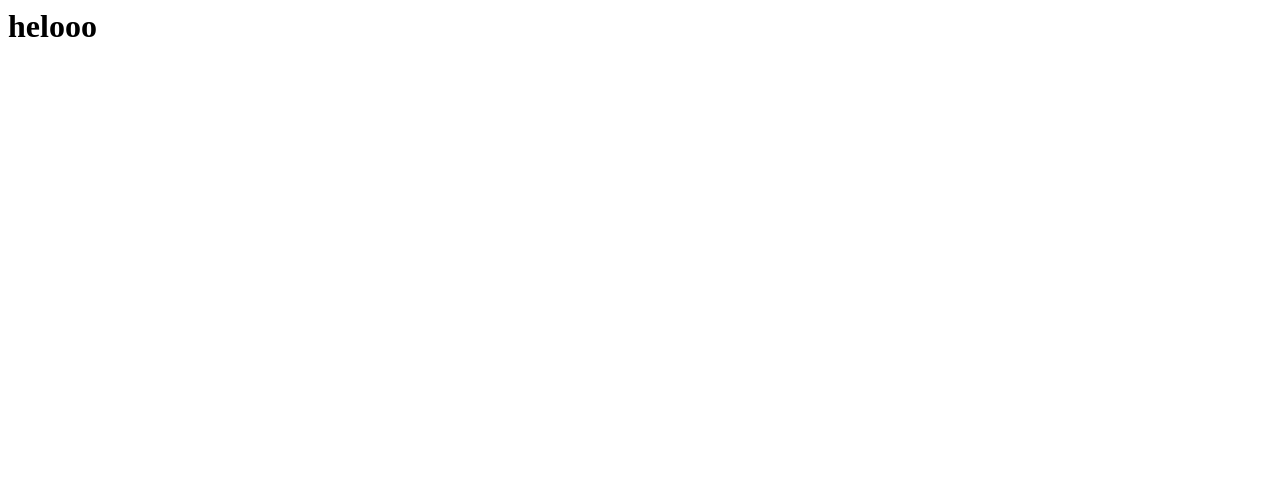
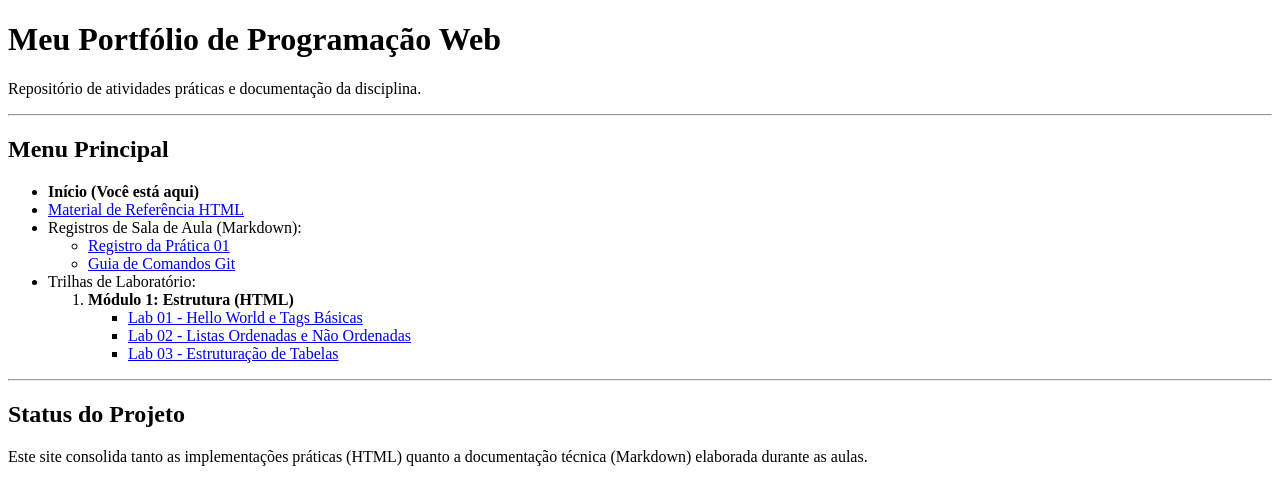
Before and after one commit to Programacao-Web-BSI-2026-2/lab-asafefernandes, a plain HTML site: page index.html in a window 1280 px wide. Drawn offline with Linux system fonts and the light colour scheme.

Commit message:
Update index.html

```diff
--- a/index.html
+++ b/index.html
@@ -1 +1,48 @@
-<h1>helooo</h1>
+<!DOCTYPE html>
+<html lang="pt-BR">
+<head>
+    <meta charset="UTF-8">
+    <meta name="viewport" content="width=device-width, initial-scale=1.0">
+    <meta name="description" content="Repositório de atividades da disciplina de Programação Web">
+    <meta name="author" content="Asafe">
+    <title>Meu Portfólio de Programação Web</title>
+</head>
+<body>
+    <header>
+        <h1>Meu Portfólio de Programação Web</h1>
+        <p>Repositório de atividades práticas e documentação da disciplina.</p>
+        <hr>
+    </header>
+
+    <section>
+        <h2>Menu Principal</h2>
+        <ul>
+            <li><b>Início (Você está aqui)</b></li>
+            <li><a href="referencias.html">Material de Referência HTML</a></li>
+            <li>Registros de Sala de Aula (Markdown):
+                <ul>
+                    <li><a href="doc/pratica-01.html">Registro da Prática 01</a></li>
+                    <li><a href="doc/comandos-git.html">Guia de Comandos Git</a></li>
+                </ul>
+            </li>
+            <li>Trilhas de Laboratório:
+                <ol>
+                    <li><b>Módulo 1: Estrutura (HTML)</b>
+                        <ul>
+                            <li><a href="lab/01/index.html">Lab 01 - Hello World e Tags Básicas</a></li>
+                            <li><a href="lab/02/index.html">Lab 02 - Listas Ordenadas e Não Ordenadas</a></li>
+                            <li><a href="lab/03/index.html">Lab 03 - Estruturação de Tabelas</a></li>
+                        </ul>
+                    </li>
+                </ol>
+            </li>
+        </ul>
+    </section>
+
+    <hr>
+    <footer>
+        <h2>Status do Projeto</h2>
+        <p>Este site consolida tanto as implementações práticas (HTML) quanto a documentação técnica (Markdown) elaborada durante as aulas.</p>
+    </footer>
+</body>
+</html>
```
